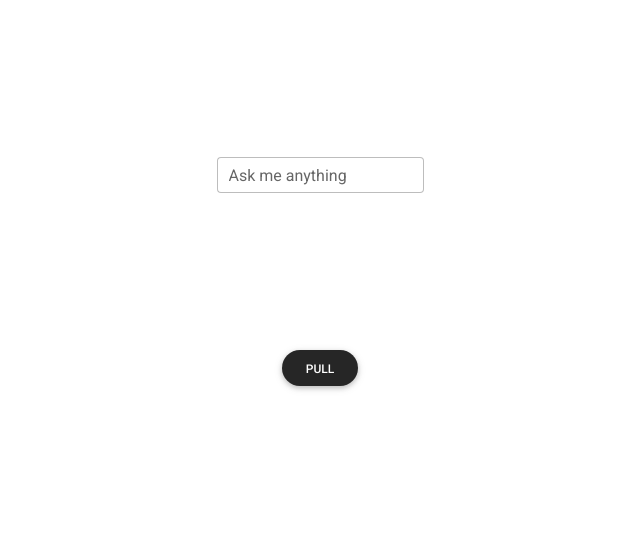
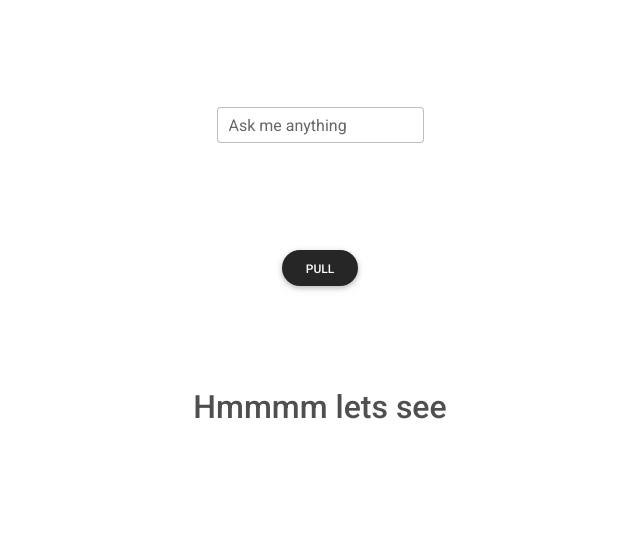
Before and after one commit to gmangunay/magic8ball, a plain HTML site: page index.html in a window 1280 px wide. Shown: the whole page, without its empty margins (320-960 px from the left). Drawn offline with nearby package versions, Linux system fonts and the light colour scheme.

Commit message:
inserted display results function

```diff
--- a/index.html
+++ b/index.html
@@ -27,7 +27,7 @@
 <body>
 
     <div class="row">
-        <div class="col d-flex align-items-center justify-content-center"  style="height: 350px">
+        <div class="col d-flex align-items-center justify-content-center"  style="height: 250px">
             <div class="form-outline">
                 <input type="text" id="input" class="form-control" />
                 <label class="form-label" for="input">Ask me anything</label>
@@ -40,6 +40,11 @@
         </div>
     </div>
 
+    <div class="row">
+        <div class="col d-flex align-items-center justify-content-center" style="height: 250px">
+            <h2 id="displayResults">Hmmmm lets see</h2>
+        </div>
+    </div>
 
     <!-- linking js -->
     <script src="./js/script.js"></script>
--- a/js/script.js
+++ b/js/script.js
@@ -26,15 +26,16 @@ function getRandomResponse(arr){
 
     // get random index value
     const random = Math.floor(Math.random() * arr.length);
-
     // get random response
     const response = arr[random];
-
     return response;
 }
 //Function for return random index of responses[]
 function results(){
+    //call getRandomResponse function which generates random response
     const result = getRandomResponse(responses);
+    //this displays the result
+    document.getElementById("displayResults").innerHTML = result;
     console.log(result);
 }
 
@@ -47,6 +48,7 @@ input.addEventListener("keydown", function(e) {
     }
 });
 
+
 //look into DOM slides
 //document.getelement reads html
 //.innerHTML changes value
```
